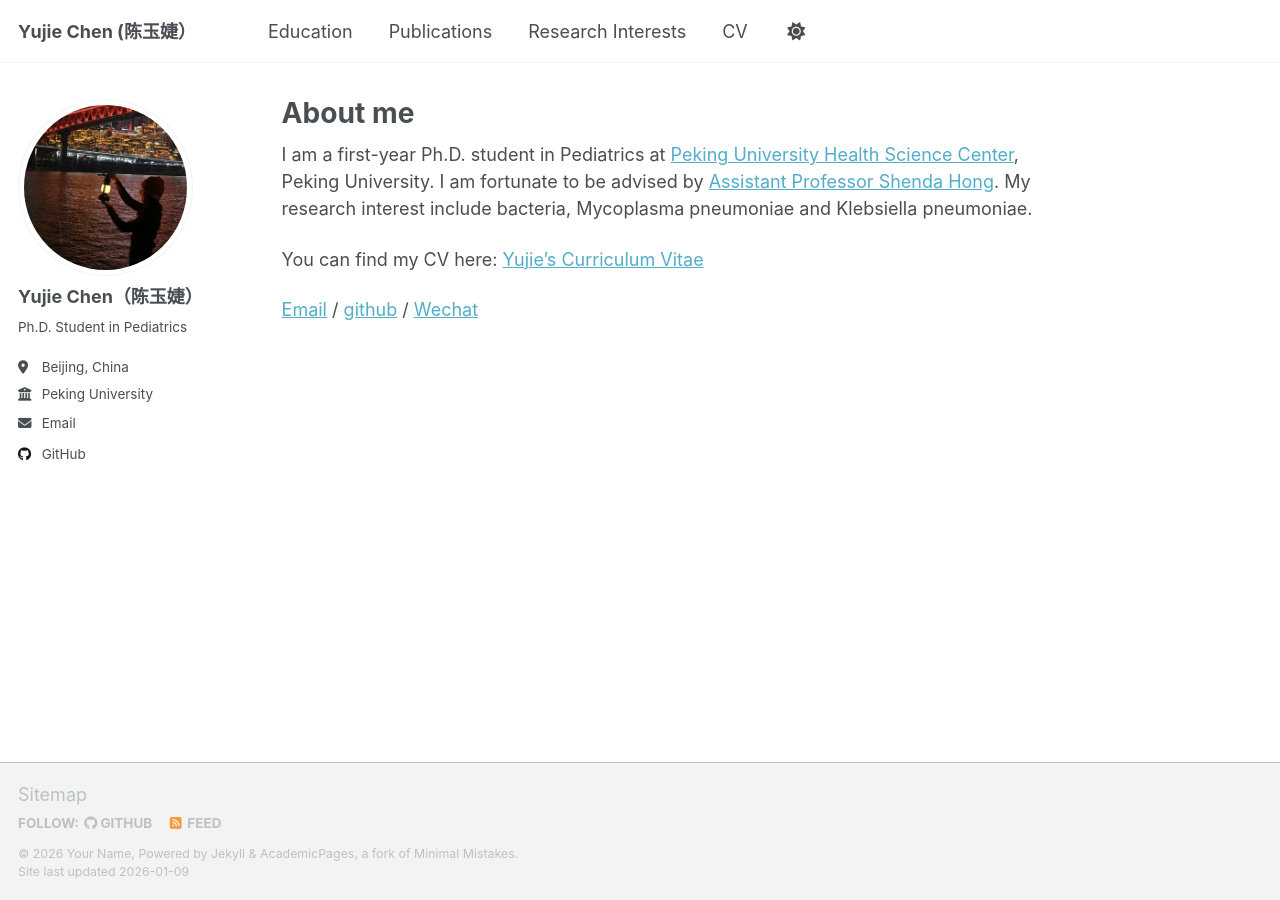
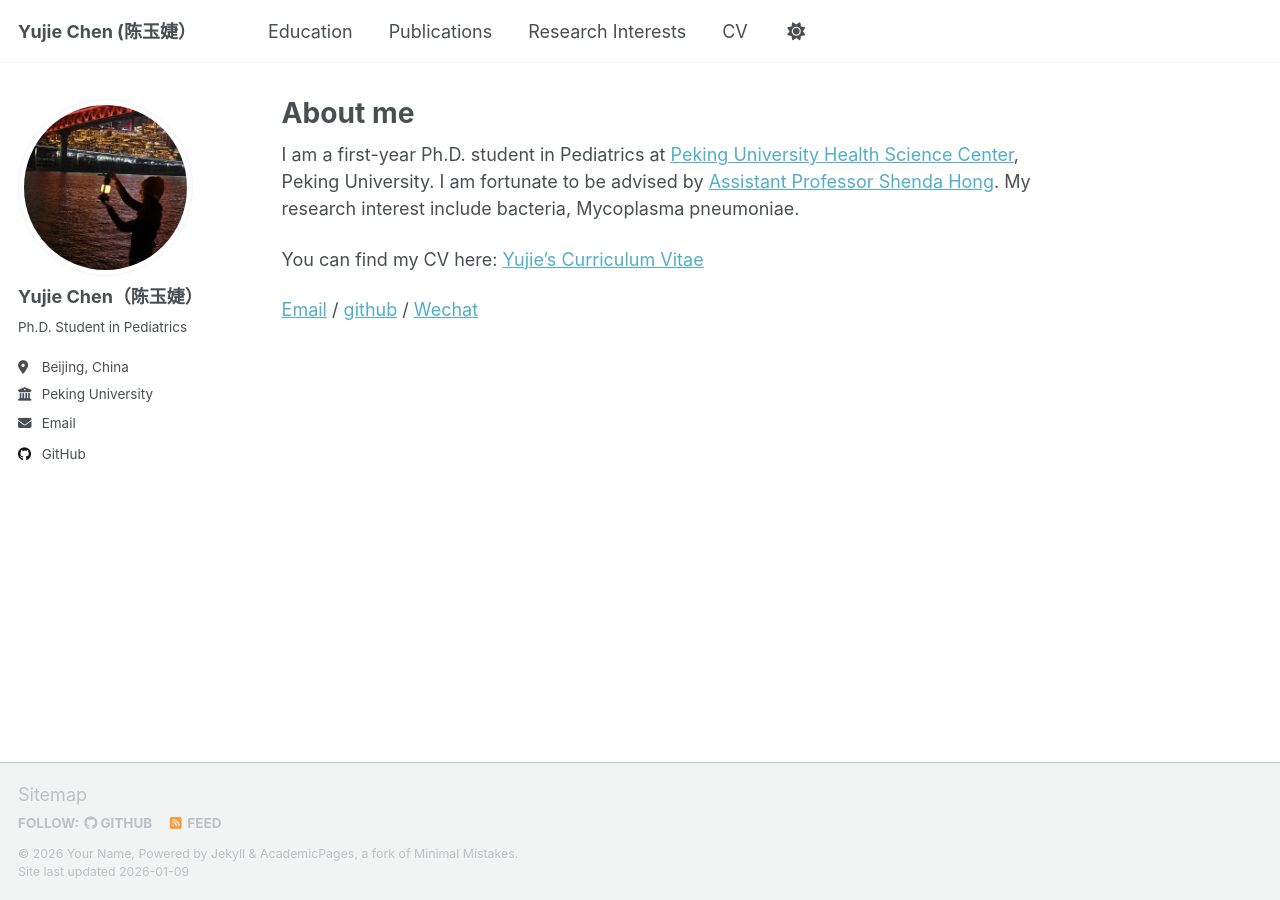
Before and after one commit to yujie7799/yujie7799.github.io, a Jekyll site: the page built from _pages/about.md, in a window 1280 px wide. Built offline with Jekyll 4.4.1, drawn with Linux system fonts in a browser that asks for light colours; a script that is not in the unit is left out.

Commit message:
Update about.md

```diff
--- a/_pages/about.md
+++ b/_pages/about.md
@@ -7,7 +7,7 @@ redirect_from:
   - /about.html
 ---
 
-I am a first-year Ph.D. student in Pediatrics at [Peking University Health Science Center](https://www.bjmu.edu.cn), Peking University. I am fortunate to be advised by [Assistant Professor Shenda Hong](https://hsd1503.github.io). My research interest include bacteria, Mycoplasma pneumoniae and Klebsiella pneumoniae.
+I am a first-year Ph.D. student in Pediatrics at [Peking University Health Science Center](https://www.bjmu.edu.cn), Peking University. I am fortunate to be advised by [Assistant Professor Shenda Hong](https://hsd1503.github.io). My research interest include bacteria, Mycoplasma pneumoniae.
 
 You can find my CV here: [Yujie's Curriculum Vitae](../assets/Curriculum_Vitae.pdf)
 
```
